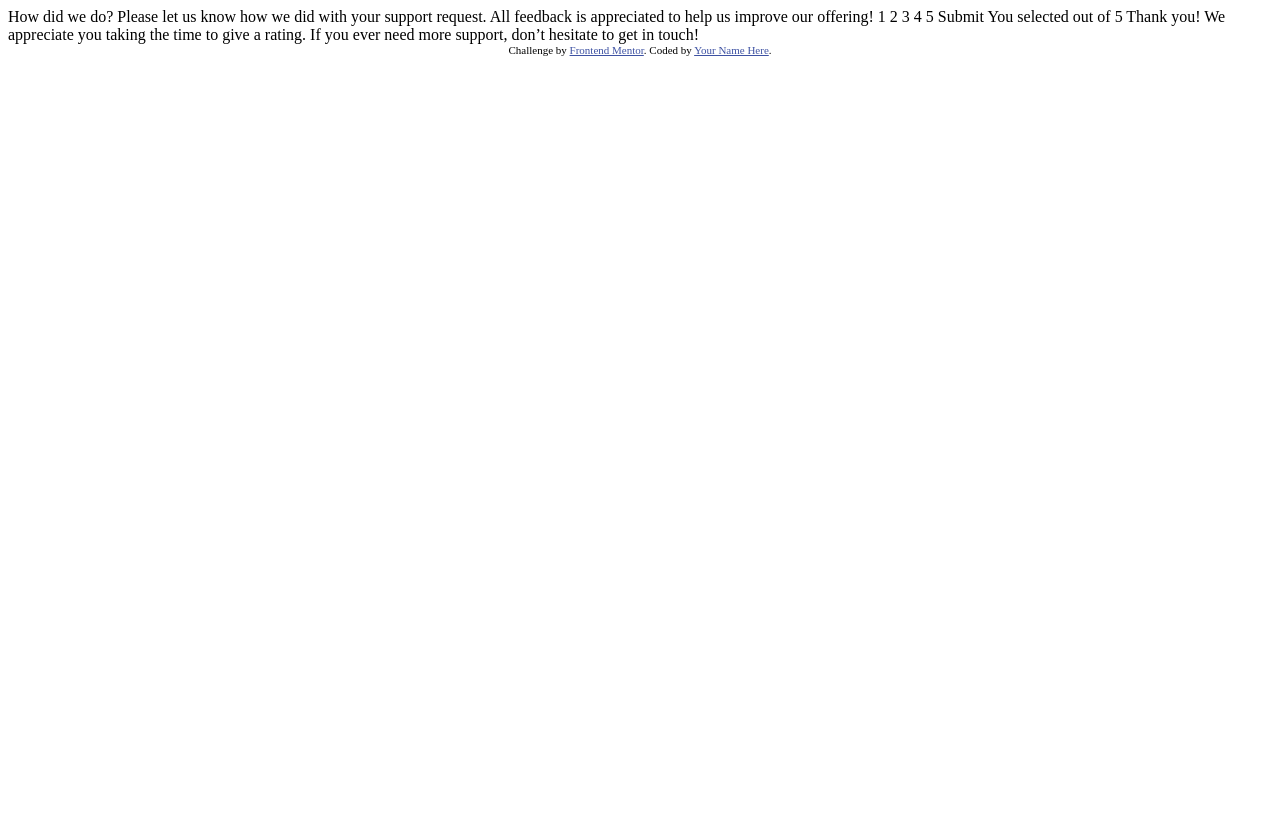
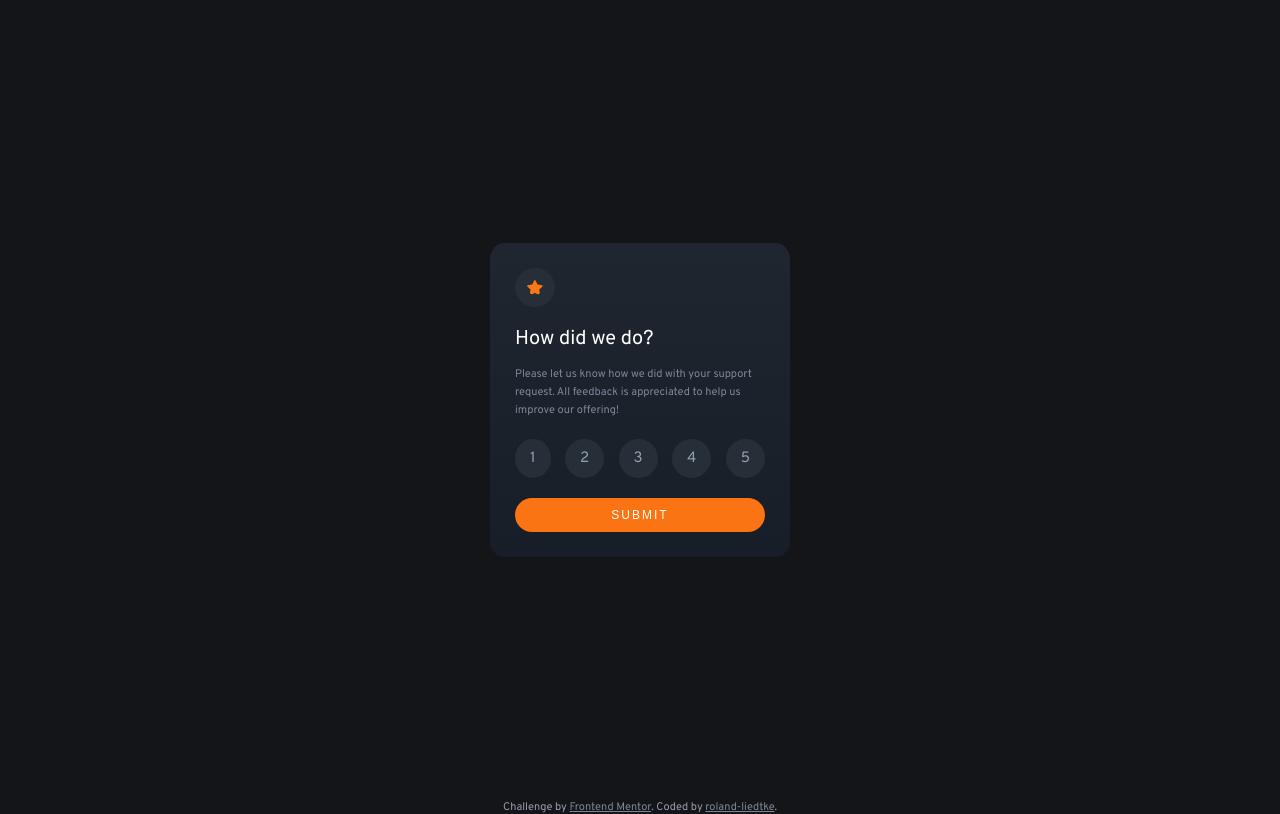
Before and after one commit to roland-liedtke/02_interactive-rating-component, a plain HTML site: page index.html in a window 1280 px wide. Drawn offline with Linux system fonts and the light colour scheme.

Commit message:
add 2 cards preview

```diff
--- a/index.html
+++ b/index.html
@@ -1,49 +1,64 @@
 <!DOCTYPE html>
 <html lang="en">
   <head>
-  <meta charset="UTF-8">
-  <meta name="viewport" content="width=device-width, initial-scale=1.0"> <!-- displays site properly based on user's device -->
+    <meta charset="UTF-8" />
+    <meta name="viewport" content="width=device-width, initial-scale=1.0" />
+    <!-- displays site properly based on user's device -->
 
-  <link rel="icon" type="image/png" sizes="32x32" href="./images/favicon-32x32.png">
+    <link
+      rel="icon"
+      type="image/png"
+      sizes="32x32"
+      href="./images/favicon-32x32.png"
+    />
 
     <title>Frontend Mentor | Interactive rating component</title>
 
-  <!-- Feel free to remove these styles or customise in your own stylesheet 👍 -->
-  <style>
-    .attribution { font-size: 11px; text-align: center; }
-    .attribution a { color: hsl(228, 45%, 44%); }
-  </style>
+    <link rel="stylesheet" href="styles.css" />
+    <script type="text/javascript" src="javascript.js"></script>
   </head>
+
   <body>
-
+    <main>
       <!-- Rating state start -->
-
-  How did we do?
-
-  Please let us know how we did with your support request. All feedback is appreciated
-  to help us improve our offering!
-
-  1 2 3 4 5
-
-  Submit
-
+      <div class="card" id="card1">
+        <img src="./images/icon-star.svg" alt="star icon" class="star-icon" />
+        <h1 class="title">How did we do?</h1>
+        <p class="paragraph">
+          Please let us know how we did with your support request. All feedback
+          is appreciated to help us improve our offering!
+        </p>
+        <div class="five-stars">
+          <div class="star" id="star-one" onclick="changeStarColor()">1</div>
+          <div class="star" id="star-two">2</div>
+          <div class="star" id="star-three">3</div>
+          <div class="star" id="star-four">4</div>
+          <div class="star" id="star-five">5</div>
+        </div>
+        <button id="btn" onclick="onSubmit()">Submit</button>
+      </div>
       <!-- Rating state end -->
 
       <!-- Thank you state start -->
-
-  You selected <!-- Add rating here --> out of 5
-
-  Thank you!
-
-  We appreciate you taking the time to give a rating. If you ever need more support,
-  don’t hesitate to get in touch!
-
+      <div class="card before" id="card2">
+        <img src="./images/illustration-thank-you.svg" alt="image" class="logo" />
+        <p class="selected">You selected 4 out of 5 </p>
+        <!-- Add rating here -->
+        <h1 class="title2">Thank you!</h1>
+        <p class="paragraph2">
+          We appreciate you taking the time to give a rating. If
+          you ever need more support, don't hesitate to get in touch!
+        </p>
+      </div>
       <!-- Thank you state end -->
-
-
+    </main>
+    <footer>
       <div class="attribution">
-    Challenge by <a href="https://www.frontendmentor.io?ref=challenge" target="_blank">Frontend Mentor</a>.
-    Coded by <a href="#">Your Name Here</a>.
+        Challenge by
+        <a href="https://www.frontendmentor.io?ref=challenge" target="_blank"
+          >Frontend Mentor</a
+        >. Coded by <a href="https://github.com/roland-liedtke">roland-liedtke</a>.
       </div>
+    </footer>
   </body>
 </html>
--- /dev/null
+++ b/javascript.js
@@ -0,0 +1,8 @@
+function onSubmit() {
+    document.getElementById("card1").style.display = "none";
+    document.getElementById("card2").style.display = "block";
+}
+
+function changeStarColor() {
+    document.getElementById('star-one').style.backgroundColor = '';
+}
--- /dev/null
+++ b/styles.css
@@ -0,0 +1,183 @@
+@import url('https://fonts.googleapis.com/css2?family=Overpass:wght@400;700&display=swap');
+
+:root {
+  --primary-orange: hsl(25, 97%, 53%);
+  --neutral-white: hsl(0, 0%, 100%);
+  --neutral-light-gray: hsl(217, 12%, 63%);
+  --neutral-medium-gray: hsl(216, 12%, 54%);
+  --neutral-dark-blue: hsl(213, 19%, 18%);
+  --neutral-very-dark-blue: hsl(216, 12%, 8%);
+}
+
+* {
+  box-sizing: border-box;
+}
+
+body {
+  font-size: 15px;
+  font-family: 'Overpass', sans-serif;
+  background-color: #141519;
+  padding: 0;
+  margin: 0;
+}
+
+main {
+  display: flex;
+  height: 100vh;
+  justify-content: center;
+  align-items: center;
+}
+
+@media screen and (max-width: 375px) {
+  main {
+    margin: 25px;
+  }
+}
+.card {
+  background: linear-gradient(#1f2630, #171e28);
+  border-radius: 15px;
+  padding: 25px;
+  width: 300px;
+  margin: auto;
+}
+
+@media screen and (max-width: 375px) {
+  .card {
+    width: 100%;
+    border-radius: 15px;
+    padding: 25px 25px 30px;
+  }
+}
+
+.before {
+  display: none;
+}
+
+.card .logo {
+  display: block;
+  width: 120px;
+  margin: 5px auto 10px;
+}
+
+.card .star-icon {
+  padding: 12px;
+  border-radius: 50%;
+  background-color: #262e38;
+  width: 40px;
+}
+
+@media screen and (max-width: 375px) {
+  .card .star-icon {
+    padding: 12px;
+  }
+}
+
+.card .selected {
+  text-align: center;
+  font-size: 12px;
+  background-color: #262e38;
+  border-radius: 20px;
+  color: var(--primary-orange);
+  padding: 5px;
+  margin: 20px 50px;
+}
+
+.card .title {
+  color: var(--neutral-white);
+  font-weight: 400;
+  font-size: 20px;
+}
+
+.card .title2 {
+  color: var(--neutral-white);
+  font-weight: 400;
+  font-size: 20px;
+  text-align: center;
+  margin-bottom: -5px;
+}
+
+@media screen and (max-width: 375px) {
+  .card .title {
+    font-size: 24px;
+  }
+}
+
+.card .paragraph {
+  color: var(--neutral-medium-gray);
+  line-height: 18px;
+  font-size: 11px;
+}
+
+.card .paragraph2 {
+  color: var(--neutral-medium-gray);
+  line-height: 18px;
+  font-size: 11px;
+  text-align: center;
+}
+
+@media screen and (max-width: 375px) {
+  .card .paragraph {
+    line-height: 20px;
+    font-size: 14px;
+  }
+}
+
+.card .five-stars {
+  display: flex;
+  flex-direction: row;
+  justify-content: space-between;
+  margin: 20px auto;
+}
+
+.card .star {
+  border-radius: 50%;
+  background-color: #262e38;
+  padding: 10px 15px;
+  color: var(--neutral-light-gray);
+  cursor: pointer;
+}
+
+.card .star:active {
+  background-color: var(--neutral-light-gray);
+  color: var(--neutral-white);
+}
+
+.card .star:hover {
+  background-color: var(--primary-orange);
+  color: var(--neutral-white);
+}
+
+.card button {
+  text-transform: uppercase;
+  padding: 10px;
+  background-color: var(--primary-orange);
+  width: 100%;
+  border-radius: 30px;
+  border: none;
+  color: var(--neutral-white);
+  letter-spacing: 2px;
+  cursor: pointer;
+  font-size: 12px;
+}
+
+@media screen and (max-width: 375px) {
+  .card button {
+    padding: 15px;
+  }
+}
+
+.card button:hover, .card button:active {
+  background-color: var(--neutral-white);
+  color: var(--primary-orange);
+  font-weight: 500;
+}
+
+.attribution {
+  font-size: 11px;
+  text-align: center;
+  color: var(--neutral-light-gray);
+}
+
+.attribution a {
+  color: var(--neutral-medium-gray);
+}
```
Also changed, not shown: 1 other file. Lines whose indentation alone changed are shown as unchanged.
